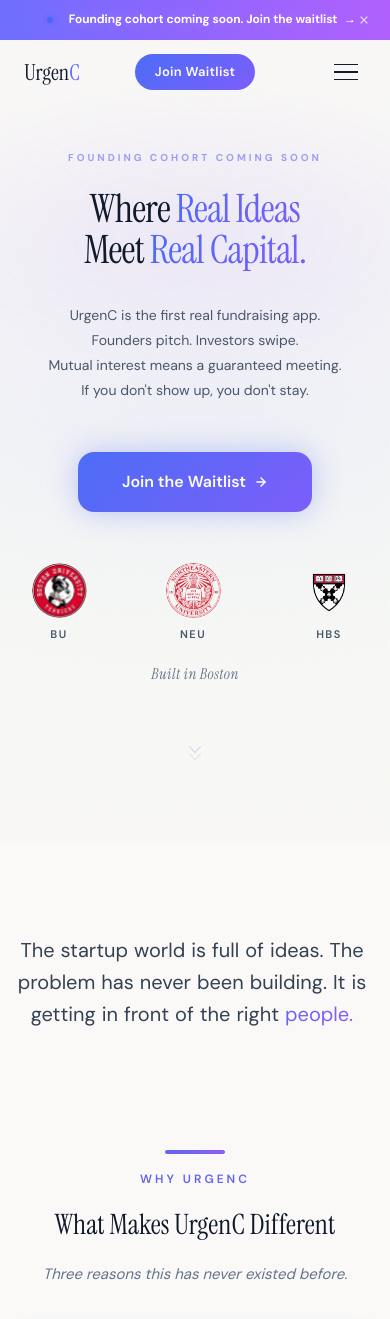
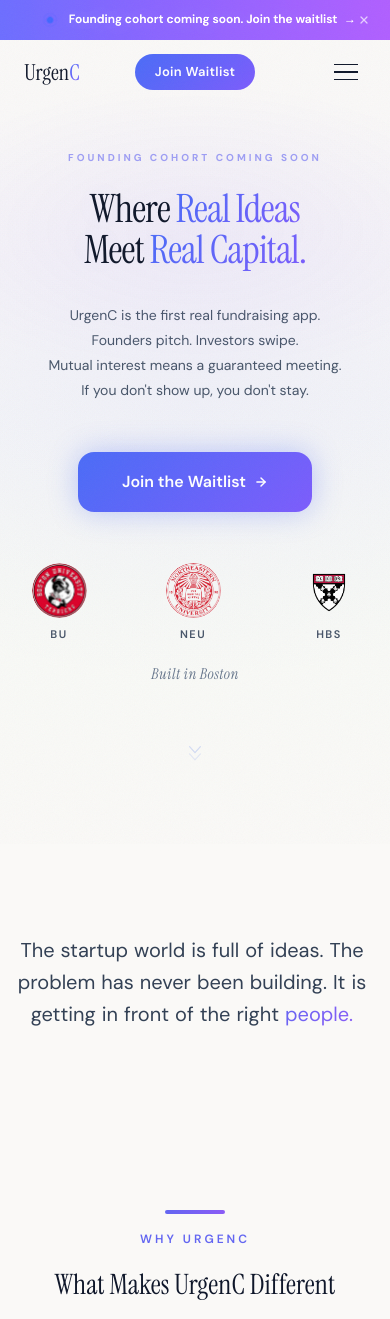
Before and after one commit to loganscottkay/nexus-landing, a Next.js app: page / in a window 390 px wide. Shown: the top 1319 px of the page. Built offline with nearby package versions, Linux system fonts and the light colour scheme.

Commit message:
Increase mobile bottom padding on quote section for more spacing before differentiator

```diff
--- a/src/app/page.tsx
+++ b/src/app/page.tsx
@@ -254,7 +254,7 @@
 
   return (
     <section
-      className="scroll-stack-section flex items-center justify-center px-4 py-[80px] md:px-6 md:py-[40px] w-full"
+      className="scroll-stack-section flex items-center justify-center px-4 pt-[80px] pb-[140px] md:px-6 md:py-[40px] w-full"
       style={{
         position: 'sticky',
         top: 0,
```
